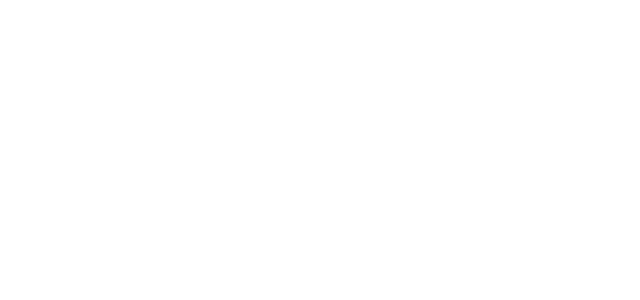
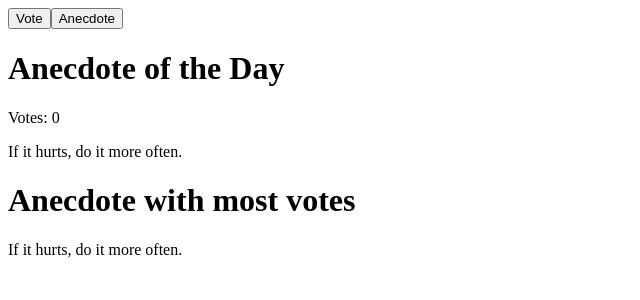
Before and after one commit to mpike91/fullstackopen, a React (Create React App) app in the folder _SCRATCHPAD/scratchpad/: page / in a window 1280 px wide. Shown: the top 300 px of the page, without its empty margins (0-640 px from the left). Built offline with nearby package versions, Linux system fonts and the light colour scheme.

Commit message:
Part1 exercises completed

```diff
--- a/_SCRATCHPAD/scratchpad/src/App.js
+++ b/_SCRATCHPAD/scratchpad/src/App.js
@@ -65,7 +65,9 @@
 // EXERCISES 12+:
 import { useState } from "react";
 
-const Button = ({ handleClick }) => {};
+const Button = ({ handleClick, text }) => {
+  return <button onClick={handleClick}>{text}</button>;
+};
 
 const App = () => {
   const anecdotes = [
@@ -79,9 +81,42 @@
     "The only way to go fast, is to go well.",
   ];
 
-  const [selected, setSelected] = useState(0);
+  const [selected, setSelected] = useState(anecdotes[0]);
+  const [vote, setVote] = useState(new Array(anecdotes.length + 1).fill(0));
+  const [currIdx, setCurrIdx] = useState(0);
 
-  return <Button handleClick={() => setSelected} />;
+  const randomIndex = () => {
+    const rndIdx = Math.floor(Math.random() * anecdotes.length);
+    setCurrIdx(rndIdx);
+    return rndIdx;
+  };
+
+  const handleClickVote = () => {
+    const voteCopy = [...vote];
+    voteCopy[currIdx]++;
+    setVote(voteCopy);
+  };
+
+  const handleClickAnecdote = () => setSelected(anecdotes[randomIndex()]);
+
+  const most = () => {
+    const m = Math.max(...vote);
+    return vote.findIndex((x) => x === m);
+  };
+
+  return (
+    <>
+      <Button handleClick={handleClickVote} text="Vote" />
+      <Button handleClick={handleClickAnecdote} text="Anecdote" />
+
+      <h1>Anecdote of the Day</h1>
+      <p>Votes: {vote[currIdx]}</p>
+      <p>{selected}</p>
+      <h1>Anecdote with most votes</h1>
+      <p>{anecdotes[most()]}</p>
+      {console.log(vote)}
+    </>
+  );
 };
 
 export default App;
```
